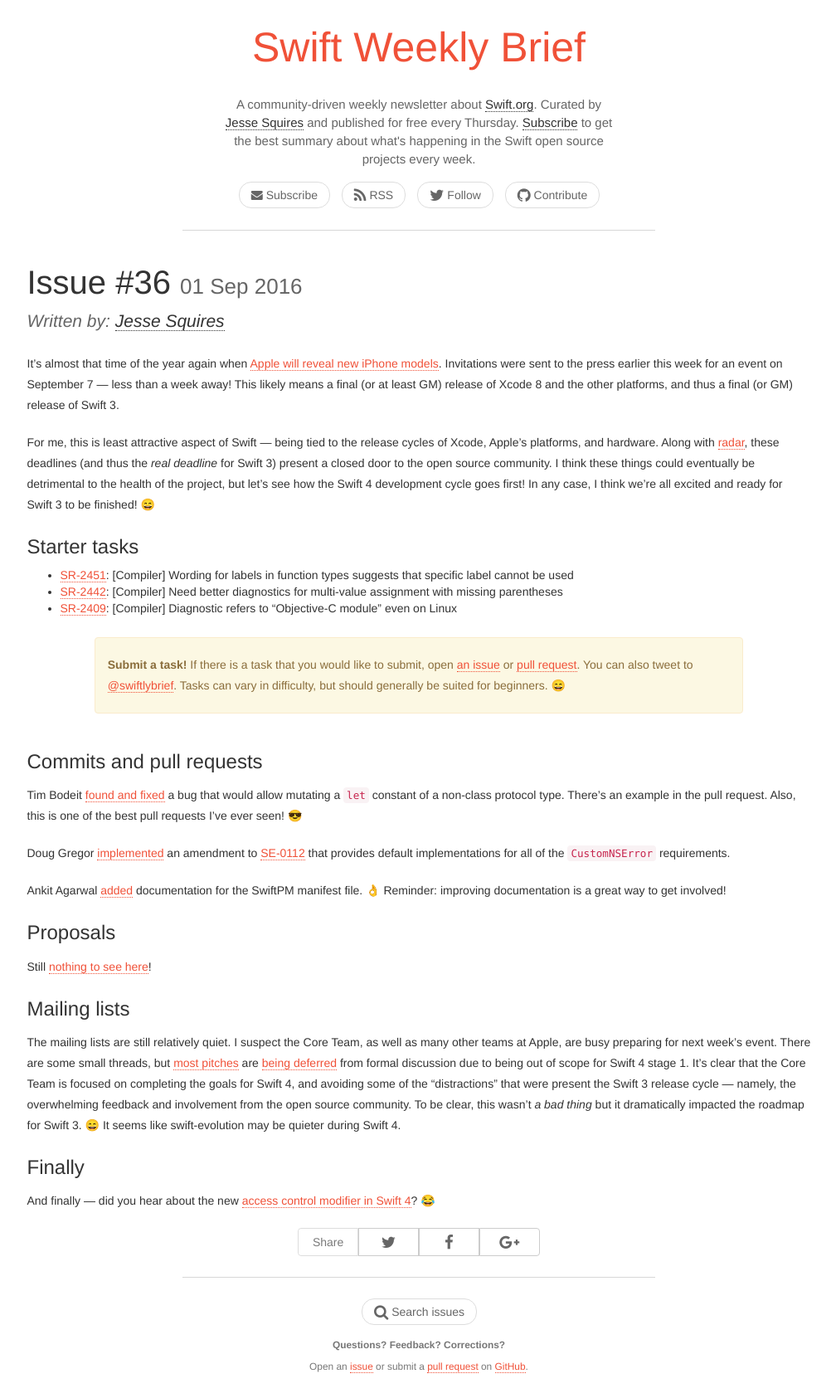
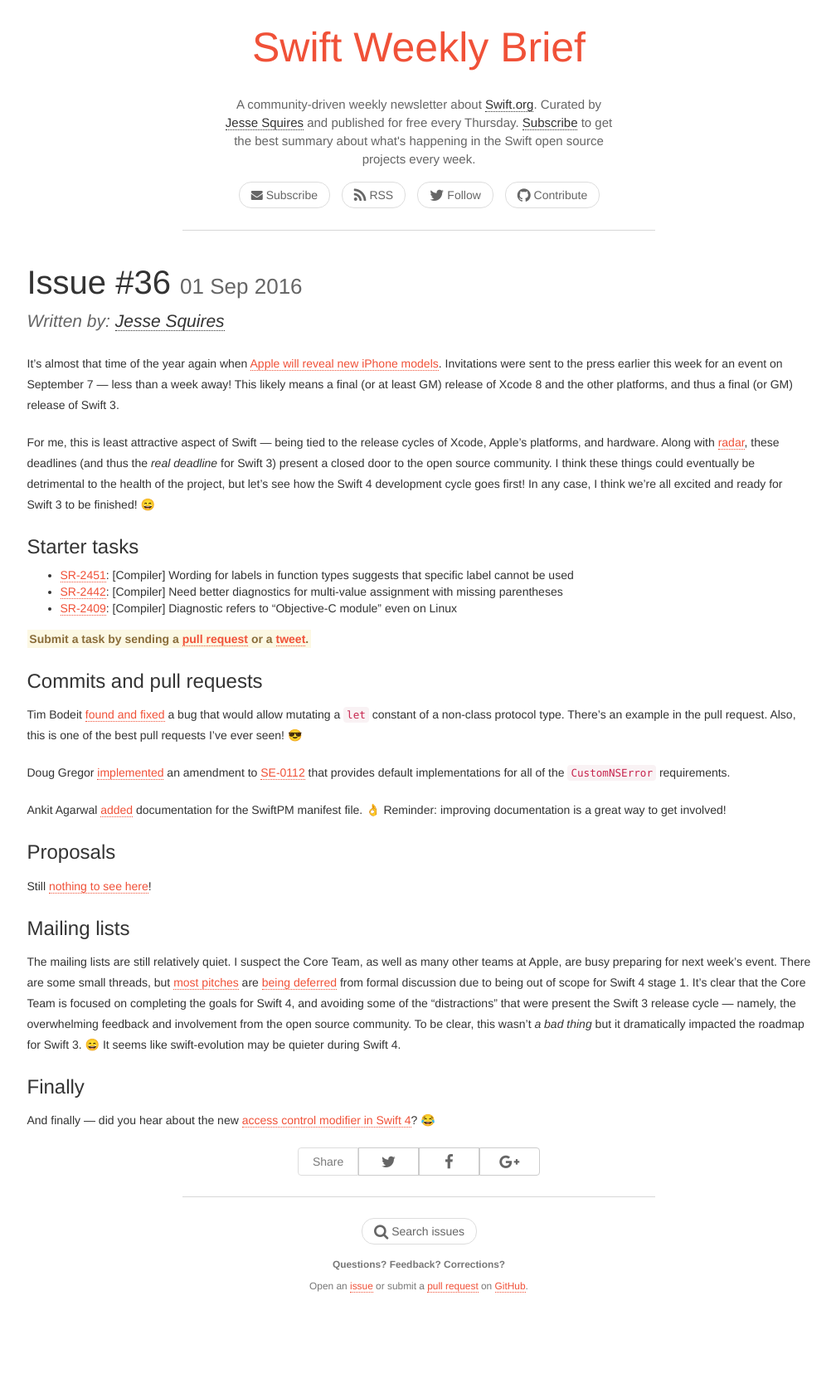
Before and after one commit to SwiftWeekly/swiftweekly.github.io, a Jekyll site: the page built from _posts/2016-09-01-issue-36.md, in a window 1280 px wide. Shown: the whole page at 83% size, without its empty margins (135-1143 px from the left). Built offline with Jekyll 4.4.1, drawn with Linux system fonts in a browser that asks for light colours; nearby versions of some CDN libraries; after the commit the page ends 1588 px from its top, so only the background shows below that.

Commit message:
make 'submit a task' more subtle

```diff
--- a/_includes/task_remind.html
+++ b/_includes/task_remind.html
@@ -1,8 +1,2 @@
 
-<div class="row task-remind">
-   <div class="col-sm-10 col-sm-offset-1 col-md-10 col-md-offset-1">
-      <div class="alert alert-warning">
-      <p><strong>Submit a task!</strong> If there is a task that you would like to submit, open <a href="{{ site.links.issue }}">an issue</a> or <a href="{{ site.links.pull }}">pull request</a>. You can also tweet to <a href="{{ site.links.twitter }}">@{{ site.twitter.username }}</a>. Tasks can vary in difficulty, but should generally be suited for beginners. 😄</p>
-      </div>
-   </div>
-</div>
+<mark class="text-warning"><strong>Submit a task by sending a <a href="{{ site.links.pull }}">pull request</a> or a <a href="{{ site.links.twitter }}">tweet</a>.</strong></mark>
--- a/css/style.css
+++ b/css/style.css
@@ -130,11 +130,6 @@
    margin-left: 22px;
 }
 
-.task-remind {
-   margin-top: 2.5rem;
-   margin-bottom: 2.5rem;
-}
-
 /* SUBSCRIBE */
 
 .subscribe a,
```
